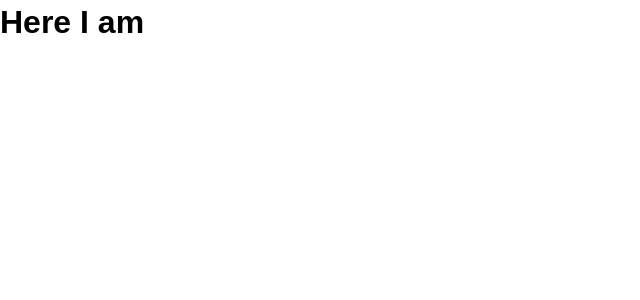
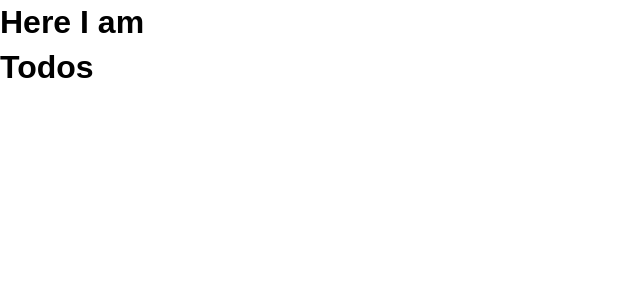
Before and after one commit to vlttx/todo, a React (Create React App) app: page / in a window 1280 px wide. Shown: the top 300 px of the page, without its empty margins (0-640 px from the left). Built offline with nearby package versions, Linux system fonts and the light colour scheme; the HTML template or start-up script is replaced by a standard one.

Commit message:
add components and change function to class

```diff
--- a/src/App.js
+++ b/src/App.js
@@ -1,30 +1,17 @@
-import React from 'react';
+import React, { Component } from 'react';
 import './App.css';
+import Todos from './components/Todos';
 
-function App() {
+class App extends Component {
+  render(){
   return (
     <div className="App">
-    <h1>Here I am</h1>
+    <h1> Here I am </h1>
+    <Todos />
        </div>
 
   );
 }
+}
 
 export default App;
-
-
-
-// <header className="App-header">
-      //   <img src={logo} className="App-logo" alt="logo" />
-      //   <p>
-      //     Edit <code>src/App.js</code> and save to reload.
-      //   </p>
-      //   <a
-      //     className="App-link"
-      //     href="https://reactjs.org"
-      //     target="_blank"
-      //     rel="noopener noreferrer"
-      //   >
-      //     Learn React
-      //   </a>
-      // </header>
--- /dev/null
+++ b/src/components/Todos.js
@@ -0,0 +1,16 @@
+import React, { Component } from 'react';
+
+class Todos extends Component {
+render(){
+  return (
+    <div>
+    <h1>Todos</h1>
+
+    </div>
+
+  );
+}
+}
+
+
+export default Todos;
```
